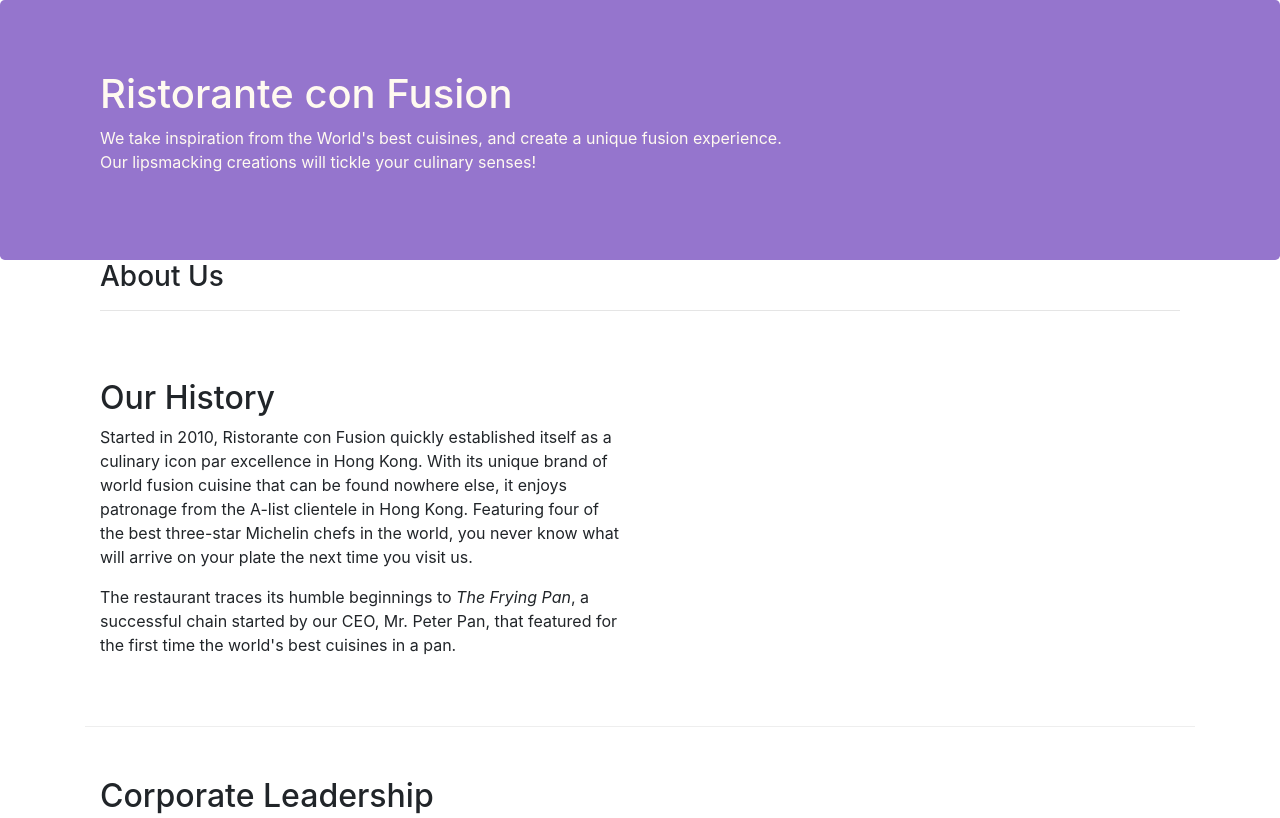
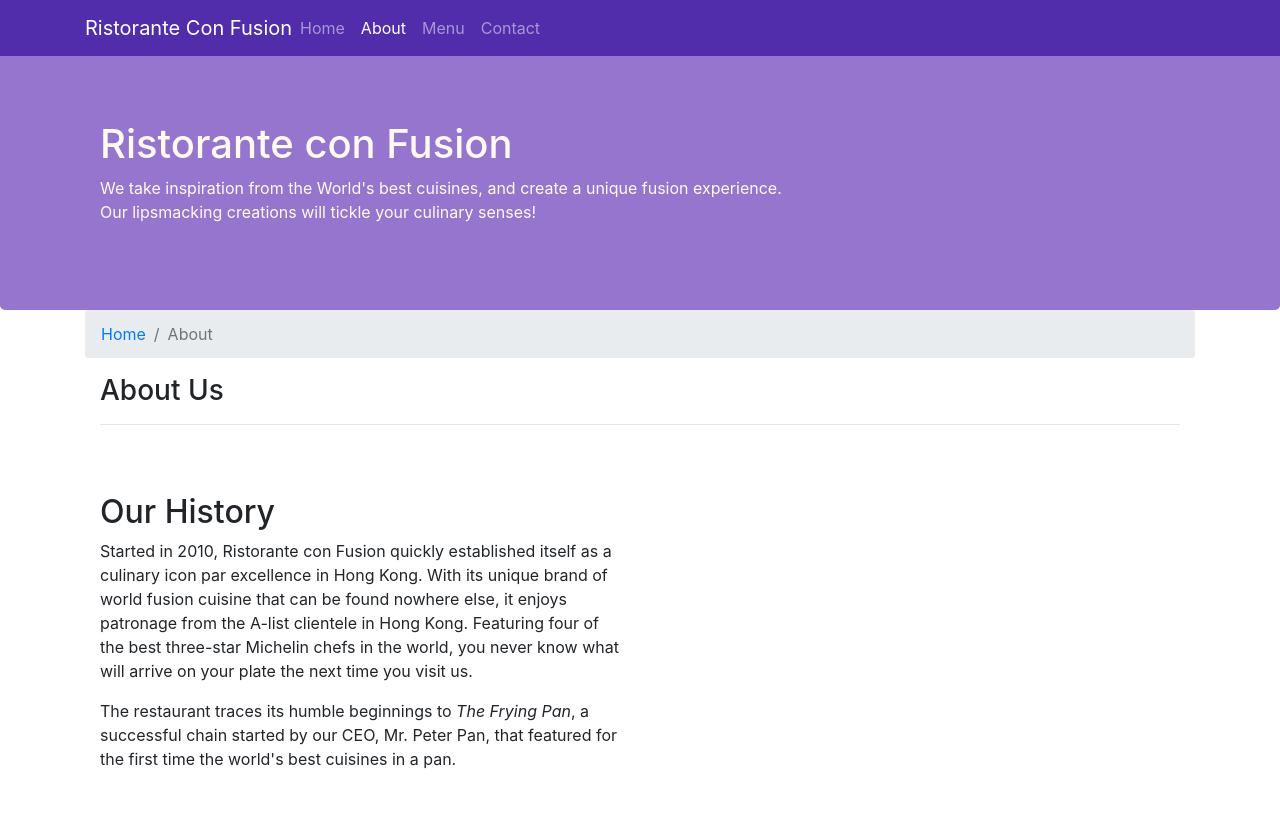
Before and after one commit to ayushj-02/Restaurant-App, a website: page aboutus.html in a window 1280 px wide. Shown: the top 818 px of the page. Drawn offline with nearby package versions, Linux system fonts and the light colour scheme.

Commit message:
Navbar and Breadcrumb added

```diff
--- a/aboutus.html
+++ b/aboutus.html
@@ -11,11 +11,28 @@
     <!-- Bootstrap CSS -->
     <link rel="stylesheet" href="node_modules/bootstrap/dist/css/bootstrap.min.css">
     <link href="css/styles.css" rel="stylesheet">
-    <title>Ristorante Con Fusion: About Us</title>
+    <title>About Us</title>
 
 </head>
 
 <body>
+    <nav class="navbar navbar-expand-sm navbar-dark  fixed-top">
+        <div class="container">
+            <button class="navbar-toggler" type="button" data-toggle="collapse" data-target="#Navbar">
+                <span class="navbar-toggler-icon"></span>
+            </button>
+            <a href="./index.html" class="navbar-brand mr-auto">Ristorante Con Fusion</a>
+            <div class="navbar-collapse collapse" id="Navbar">
+                <ul class="navbar-nav mr-auto">
+                    <li class="nav-item"><a href="./index.html"class="nav-link">Home</a></li>
+                    <li class="nav-item active"><a href="#"class="nav-link">About</a></li>
+                    <li class="nav-item"><a href="#"class="nav-link">Menu</a></li>
+                    <li class="nav-item"><a href="#"class="nav-link">Contact</a></li>
+                </ul>
+            </div>
+        </div>
+    </nav>
+
     <header class="jumbotron">
         <div class="container">
             <div class="row row-header">
@@ -31,6 +48,10 @@
 
     <div class="container">
         <div class="row row-header">
+            <ol class="col-12 breadcrumb">
+                <li class="breadcrumb-item"><a href="index.html">Home</a></li>
+                <li class="breadcrumb-item active">About</li>
+            </ol>
             <div class="col-12">
                <h3>About Us</h3>
                <hr>
@@ -70,7 +91,7 @@
                 <div class="col-5 offset-1 col-sm-2">
                     <h5>Links</h5>
                     <ul class="list-unstyled">
-                        <li><a href="#">Home</a></li>
+                        <li><a href="index.html">Home</a></li>
                         <li><a href="#">About</a></li>
                         <li><a href="#">Menu</a></li>
                         <li><a href="#">Contact</a></li>
--- a/css/styles.css
+++ b/css/styles.css
@@ -26,3 +26,11 @@
     margin: 0px;
     color:#0f0f0f;
 }
+
+body{
+    padding:50px 0px 0px 0px;
+    z-index:0;
+}
+.navbar-dark{
+    background-color: #512DAB;
+}
```
Also changed, not shown: index.html (+17 -1 lines).
